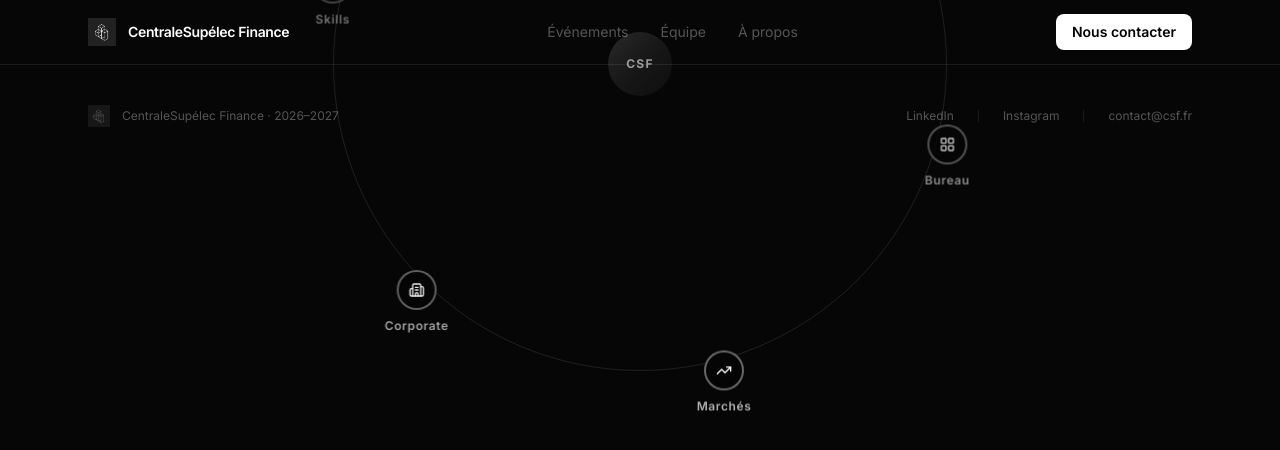
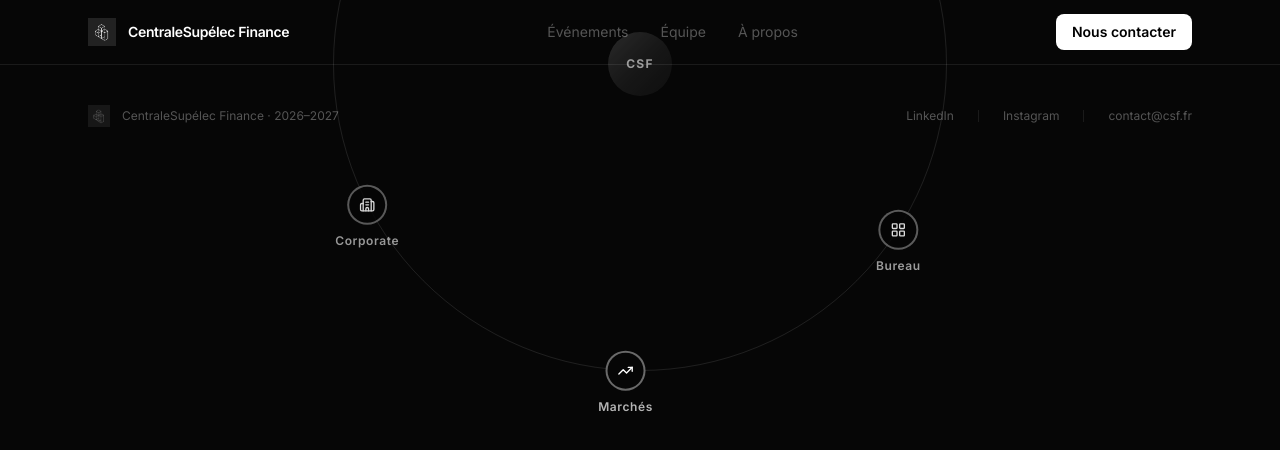
Before and after one commit to Nathxxxn/csf-website, a Next.js app: page /equipe in a window 1280 px wide. Shown: the top 450 px of the page. Built offline with nearby package versions, Linux system fonts and the light colour scheme.

Commit message:
fix: disable CSS transition during auto-rotate to prevent node drift

```diff
--- a/components/ui/radial-orbital-timeline.tsx
+++ b/components/ui/radial-orbital-timeline.tsx
@@ -186,11 +186,12 @@
               <div
                 key={pole.pole}
                 ref={(el) => { nodeRefs.current[index] = el }}
-                className="absolute transition-all duration-700 cursor-pointer"
+                className="absolute cursor-pointer"
                 style={{
                   transform: `translate(${position.x}px, ${position.y}px)`,
                   zIndex: isExpanded ? 200 : position.zIndex,
                   opacity: isExpanded ? 1 : position.opacity,
+                  transition: autoRotate ? "none" : "transform 500ms ease, opacity 300ms ease",
                 }}
                 onClick={(e) => {
                   e.stopPropagation();
```
